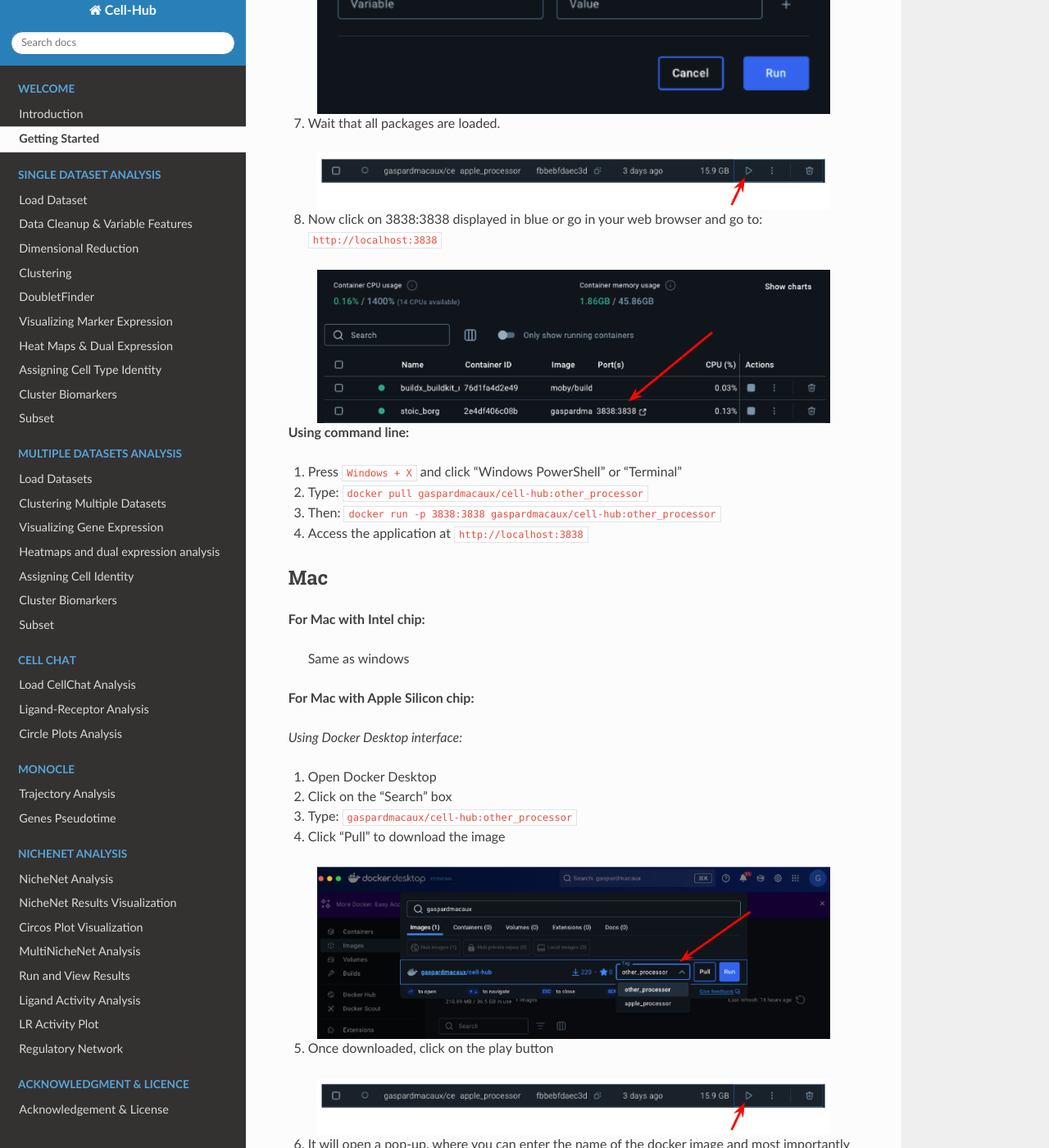
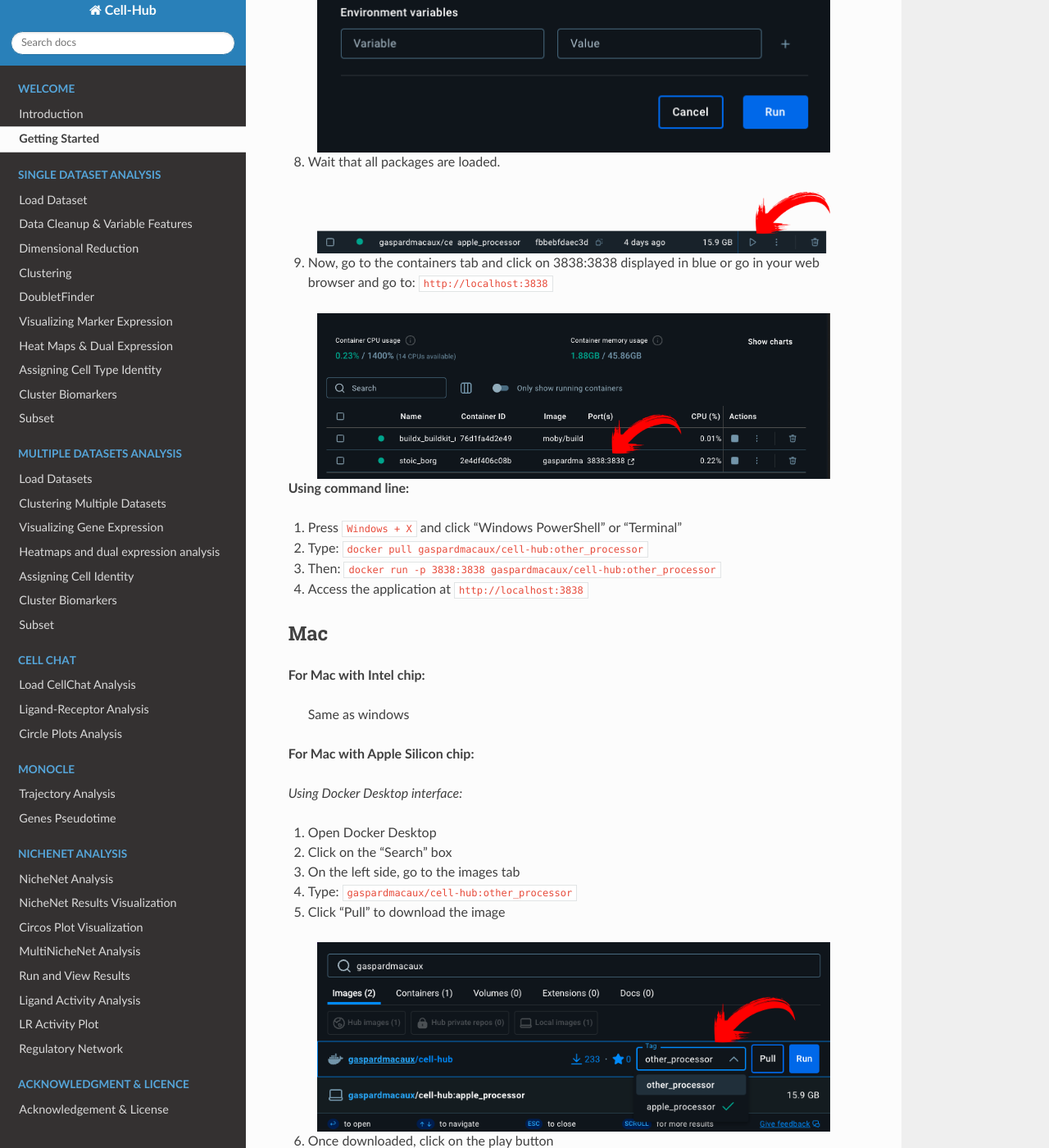
Before and after one commit to GaspardMacaux/Documentation_app, a Sphinx documentation site: the page built from docs/source/introduction_app/installation.rst, in a window 1280 px wide and 1400 px high, scrolled down 1455 px. Shown: the whole window at 82% size. Built offline with Sphinx 7.4.7 and the Read the Docs theme 3.1.0, drawn with Linux system fonts in a browser that asks for light colours; some of the changed text lies outside the part shown.

```diff
--- a/docs/source/introduction_app/installation.rst
+++ b/docs/source/introduction_app/installation.rst
@@ -16,9 +16,10 @@
 **Using Docker Desktop interface:**
 
 1. Open Docker Desktop
-2. Click on the "Search" box
-3. Type: ``gaspardmacaux/cell-hub:other_processor``
-4. Click "Pull" to download the image
+2. On the left side, go to the images tab
+3. Click on the "Search" box
+4. Type: ``gaspardmacaux/cell-hub:other_processor``
+5. Click "Pull" to download the image
 
 .. image:: ../_static/images/introduction/docker_pull.png
    :width: 90%
@@ -26,28 +27,28 @@
    :alt: Pipeline illustration
 
 
-5. Once downloaded, click on the play button
+6. Once downloaded, click on the play button
 
 .. image:: ../_static/images/introduction/docker_launch.png
    :width: 90%
    :align: center
    :alt: Pipeline illustration
 
-6. It will open a pop-up, where you can enter the name of the docker image and most importantly you will need to set the display port on 3838:3838
+7. It will open a pop-up, where you can enter the name of the docker image and most importantly you will need to set the display port on 3838:3838
 
 .. image:: ../_static/images/introduction/docker_run.png
    :width: 90%
    :align: center
    :alt: Pipeline illustration
 
-7. Wait that all packages are loaded.
+8. Wait that all packages are loaded.
 
 .. image:: ../_static/images/introduction/docker_launch.png
    :width: 90%
    :align: center
    :alt: Pipeline illustration
 
-8. Now click on 3838:3838 displayed in blue or go in your web browser and go to: ``http://localhost:3838``
+9. Now, go to the containers tab and click on 3838:3838 displayed in blue or go in your web browser and go to: ``http://localhost:3838``
 
 .. image:: ../_static/images/introduction/docker_start.png
    :width: 90%
@@ -74,8 +75,9 @@
 
 1. Open Docker Desktop
 2. Click on the "Search" box
-3. Type: ``gaspardmacaux/cell-hub:other_processor``
-4. Click "Pull" to download the image
+3. On the left side, go to the images tab
+4. Type: ``gaspardmacaux/cell-hub:other_processor``
+5. Click "Pull" to download the image
 
 .. image:: ../_static/images/introduction/docker_pull.png
    :width: 90%
@@ -83,28 +85,28 @@
    :alt: Pipeline illustration
 
 
-5. Once downloaded, click on the play button
+6. Once downloaded, click on the play button
 
 .. image:: ../_static/images/introduction/docker_launch.png
    :width: 90%
    :align: center
    :alt: Pipeline illustration
 
-6. It will open a pop-up, where you can enter the name of the docker image and most importantly you will need to set the display port on 3838:3838
+7. It will open a pop-up, where you can enter the name of the docker image and most importantly you will need to set the display port on 3838:3838
 
 .. image:: ../_static/images/introduction/docker_run.png
    :width: 90%
    :align: center
    :alt: Pipeline illustration
 
-7. Wait that all packages are loaded.
+8. Wait that all packages are loaded.
 
 .. image:: ../_static/images/introduction/docker_wait.png
    :width: 90%
    :align: center
    :alt: Pipeline illustration
 
-8. Now click on 3838:3838 displayed in blue or go in your web browser and go to: ``http://localhost:3838``
+9. Now go to the containers tab and click on 3838:3838 displayed in blue or go in your web browser and go to: ``http://localhost:3838``
 
 .. image:: ../_static/images/introduction/docker_start.png
    :width: 90%
```
Also changed, not shown: docs/source/_static/images/introduction/docker_launch.png, docs/source/_static/images/introduction/docker_pull.png, docs/source/_static/images/introduction/docker_run.png, docs/source/_static/images/introduction/docker_start.png, 3 other files.
